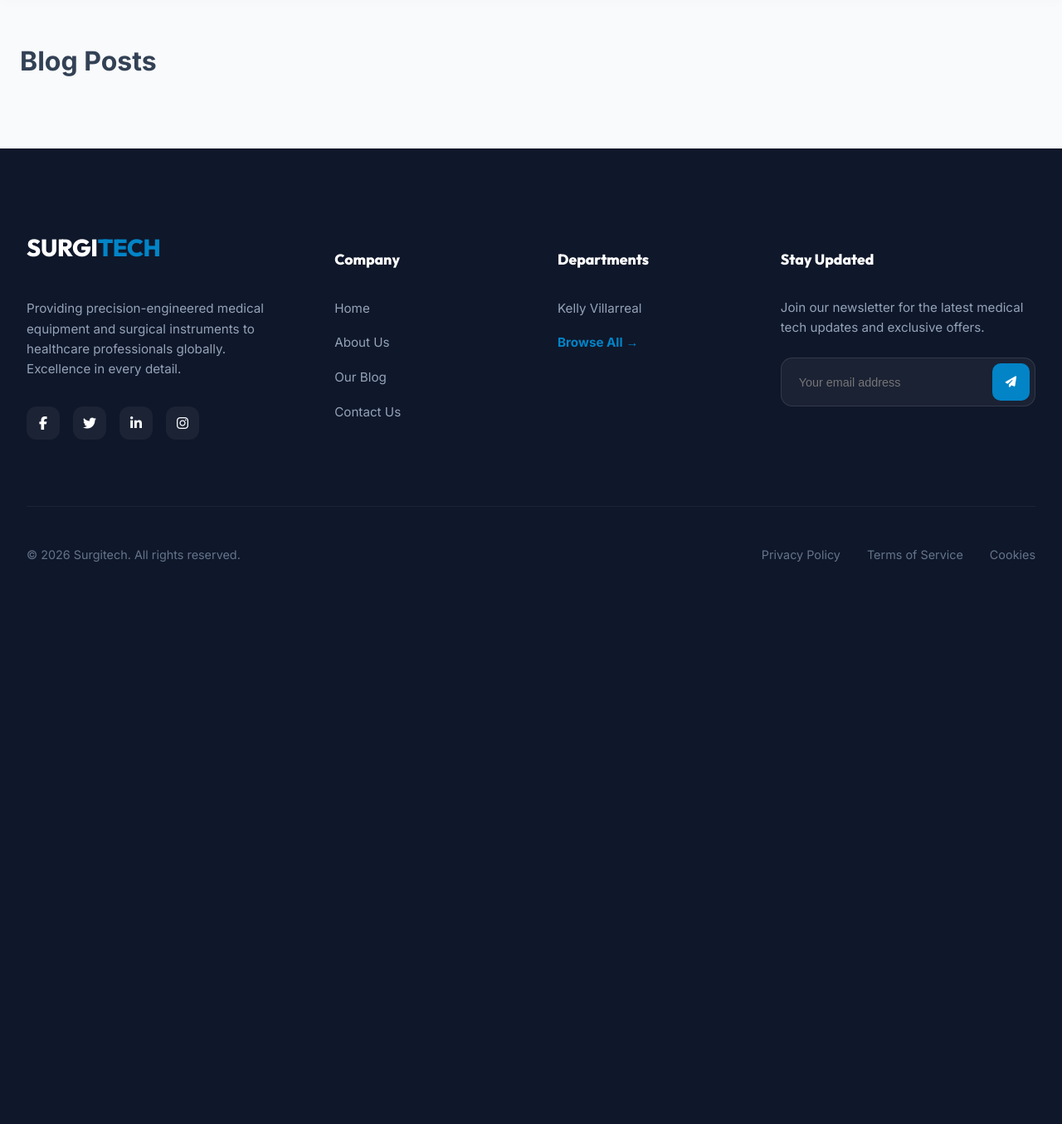
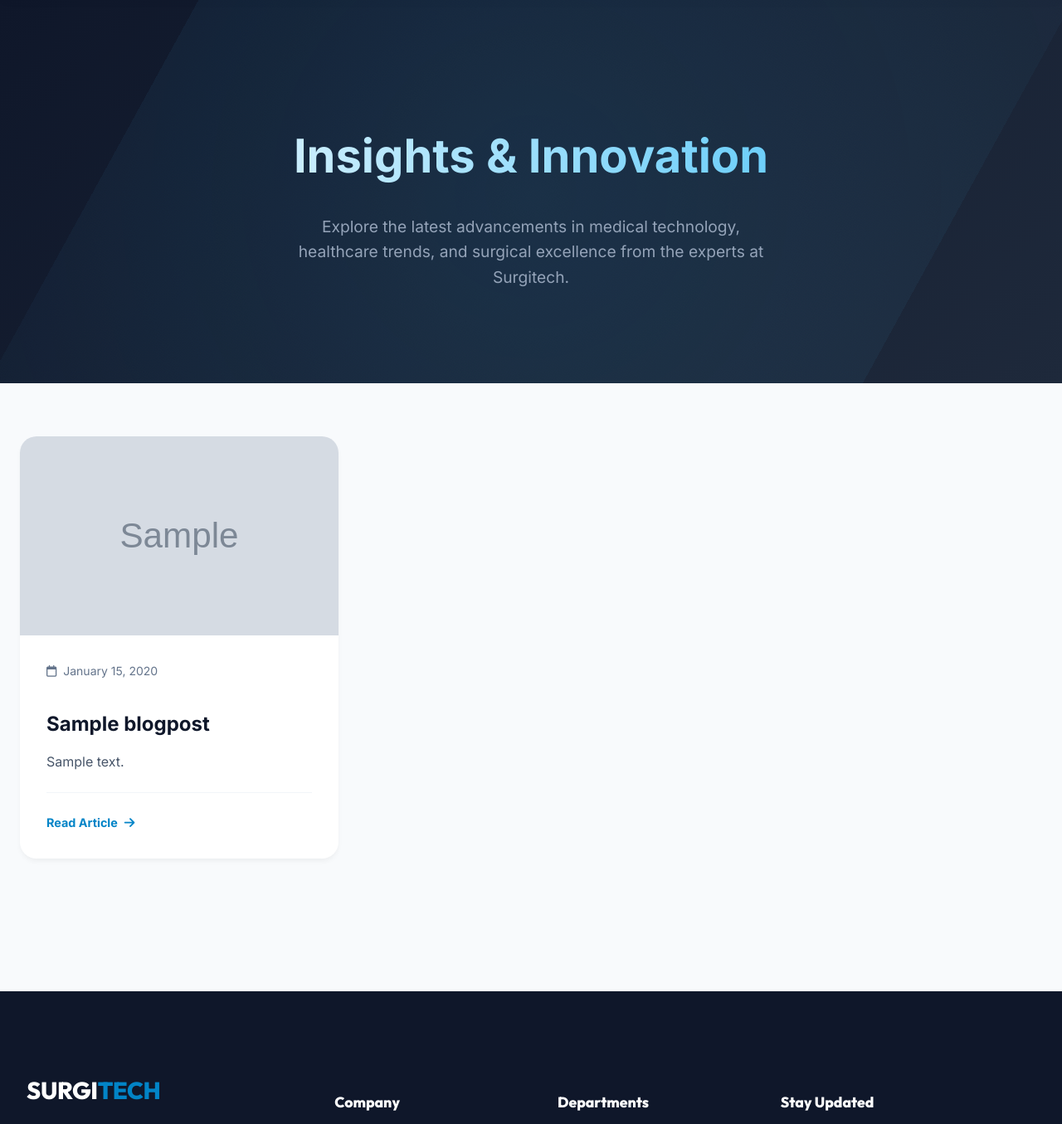
Before and after one commit to AsbinGhimire/surgitech-platform, a Django app: page /blog/ in a window 1280 px wide; the page is wider, and only the part inside the window is pictured. Shown: the part 81-1436 px from the top of that part at 83% size. Before the commit the page ends 758 px from the top of that part, so only its background shows below. Run offline with Django 5.2, Linux system fonts and the light colour scheme; data comes from the database, SQL or seed files in the repository; tables that the repository leaves empty hold one stand-in row (values such as "Sample post"); grey boxes marked "Sample" are stand-in pictures.

Commit message:
Simplify blog system: remove categories and insights, update frontend UI

```diff
--- a/apps/blog/models.py
+++ b/apps/blog/models.py
@@ -3,28 +3,10 @@ from django.utils.text import slugify
 from django.urls import reverse
 from django.contrib.auth.models import User
 
-class BlogCategory(models.Model):
-    name = models.CharField(max_length=100)
-    slug = models.SlugField(unique=True, blank=True)
-
-    class Meta:
-        verbose_name_plural = 'Blog Categories'
-        ordering = ['name']
-
-    def save(self, *args, **kwargs):
-        if not self.slug:
-            self.slug = slugify(self.name)
-        super().save(*args, **kwargs)
-
-    def __str__(self):
-        return self.name
-
-
 class BlogPost(models.Model):
     title = models.CharField(max_length=255)
     slug = models.SlugField(unique=True, blank=True)
     author = models.ForeignKey(User, on_delete=models.SET_NULL, null=True, blank=True)
-    category = models.ForeignKey(BlogCategory, on_delete=models.SET_NULL, null=True, blank=True, related_name='posts')
     content = models.TextField()
     image = models.ImageField(upload_to='blog/')
     created_at = models.DateTimeField(auto_now_add=True)
--- a/apps/blog/urls.py
+++ b/apps/blog/urls.py
@@ -5,4 +5,5 @@ app_name = 'blog'
 
 urlpatterns = [
     path('', views.blog_list, name='list'),
+    path('<slug:slug>/', views.blog_detail, name='detail'),
 ]
--- a/apps/blog/views.py
+++ b/apps/blog/views.py
@@ -1,4 +1,18 @@
-from django.shortcuts import render
+from django.shortcuts import render, get_object_or_404
+from .models import BlogPost
 
 def blog_list(request):
-    return render(request, 'blog/list.html')
+    posts = BlogPost.objects.filter(is_published=True)
+
+    context = {
+        'posts': posts,
+    }
+    return render(request, 'blog/list.html', context)
+
+def blog_detail(request, slug):
+    post = get_object_or_404(BlogPost, slug=slug, is_published=True)
+
+    context = {
+        'post': post,
+    }
+    return render(request, 'blog/detail.html', context)
--- a/apps/dashboard/urls.py
+++ b/apps/dashboard/urls.py
@@ -19,14 +19,9 @@ urlpatterns = [
     path('products/<int:pk>/edit/', views.product_edit, name='product_edit'),
     path('products/<int:pk>/delete/', views.product_delete, name='product_delete'),
 
-    # Blog Categories
-    path('blog/categories/', views.blog_category_list, name='blog_category_list'),
-    path('blog/categories/add/', views.blog_category_add, name='blog_category_add'),
-    path('blog/categories/<int:pk>/edit/', views.blog_category_edit, name='blog_category_edit'),
-    path('blog/categories/<int:pk>/delete/', views.blog_category_delete, name='blog_category_delete'),
-
     # Blog Posts
     path('blog/posts/', views.blog_post_list, name='blog_post_list'),
+
     path('blog/posts/add/', views.blog_post_add, name='blog_post_add'),
     path('blog/posts/<int:pk>/edit/', views.blog_post_edit, name='blog_post_edit'),
     path('blog/posts/<int:pk>/delete/', views.blog_post_delete, name='blog_post_delete'),
--- /dev/null
+++ b/static/css/blog.css
@@ -0,0 +1,341 @@
+/* Blog Styles */
+
+.blog-hero {
+    padding: 6rem 0 4rem;
+    background: linear-gradient(135deg, #0f172a 0%, #1e293b 100%);
+    color: white;
+    text-align: center;
+    position: relative;
+    overflow: hidden;
+}
+
+.blog-hero::before {
+    content: '';
+    position: absolute;
+    top: -50%;
+    left: -50%;
+    width: 200%;
+    height: 200%;
+    background: radial-gradient(circle, rgba(56, 189, 248, 0.1) 0%, transparent 70%);
+    animation: rotate 20s linear infinite;
+}
+
+@keyframes rotate {
+    from { transform: rotate(0deg); }
+    to { transform: rotate(360deg); }
+}
+
+.blog-hero h1 {
+    font-size: 3.5rem;
+    font-weight: 800;
+    margin-bottom: 1.5rem;
+    background: linear-gradient(to right, #fff, #38bdf8);
+    -webkit-background-clip: text;
+    -webkit-text-fill-color: transparent;
+    position: relative;
+    z-index: 1;
+}
+
+.blog-hero p {
+    font-size: 1.2rem;
+    color: #94a3b8;
+    max-width: 600px;
+    margin: 0 auto;
+    position: relative;
+    z-index: 1;
+}
+
+.blog-filters {
+    display: flex;
+    justify-content: center;
+    gap: 1rem;
+    margin: -2rem auto 3rem;
+    position: relative;
+    z-index: 10;
+    flex-wrap: wrap;
+    padding: 0 1rem;
+}
+
+.filter-btn {
+    background: white;
+    color: #334155;
+    padding: 0.75rem 1.5rem;
+    border-radius: 50px;
+    text-decoration: none;
+    font-weight: 600;
+    font-size: 0.9rem;
+    box-shadow: 0 4px 6px -1px rgba(0, 0, 0, 0.1);
+    transition: all 0.3s ease;
+    border: 1px solid transparent;
+}
+
+.filter-btn:hover, .filter-btn.active {
+    background: #0284c7;
+    color: white;
+    transform: translateY(-2px);
+    box-shadow: 0 10px 15px -3px rgba(2, 132, 199, 0.3);
+}
+
+.blog-grid {
+    display: grid;
+    grid-template-columns: repeat(auto-fill, minmax(350px, 1fr));
+    gap: 2.5rem;
+    padding-bottom: 5rem;
+}
+
+.blog-card {
+    background: white;
+    border-radius: 20px;
+    overflow: hidden;
+    box-shadow: 0 4px 6px -1px rgba(0, 0, 0, 0.05);
+    transition: all 0.4s cubic-bezier(0.165, 0.84, 0.44, 1);
+    display: flex;
+    flex-direction: column;
+    height: 100%;
+}
+
+.blog-card:hover {
+    transform: translateY(-10px);
+    box-shadow: 0 20px 25px -5px rgba(0, 0, 0, 0.1), 0 10px 10px -5px rgba(0, 0, 0, 0.04);
+}
+
+.blog-card-image {
+    position: relative;
+    height: 240px;
+    overflow: hidden;
+}
+
+.blog-card-image img {
+    width: 100%;
+    height: 100%;
+    object-fit: cover;
+    transition: transform 0.5s ease;
+}
+
+.blog-card:hover .blog-card-image img {
+    transform: scale(1.1);
+}
+
+.blog-card-category {
+    position: absolute;
+    top: 1rem;
+    left: 1rem;
+    background: rgba(2, 132, 199, 0.9);
+    color: white;
+    padding: 0.4rem 1rem;
+    border-radius: 50px;
+    font-size: 0.75rem;
+    font-weight: 700;
+    text-transform: uppercase;
+    letter-spacing: 0.5px;
+    backdrop-filter: blur(4px);
+}
+
+.blog-card-content {
+    padding: 2rem;
+    flex-grow: 1;
+    display: flex;
+    flex-direction: column;
+}
+
+.blog-card-date {
+    font-size: 0.875rem;
+    color: #64748b;
+    margin-bottom: 0.75rem;
+    display: flex;
+    align-items: center;
+    gap: 0.5rem;
+}
+
+.blog-card h3 {
+    font-size: 1.5rem;
+    font-weight: 700;
+    margin-bottom: 1rem;
+    color: #0f172a;
+    line-height: 1.4;
+}
+
+.blog-card h3 a {
+    text-decoration: none;
+    color: inherit;
+    transition: color 0.3s ease;
+}
+
+.blog-card h3 a:hover {
+    color: #0284c7;
+}
+
+.blog-card-excerpt {
+    color: #475569;
+    font-size: 1rem;
+    margin-bottom: 1.5rem;
+    display: -webkit-box;
+    -webkit-line-clamp: 3;
+    -webkit-box-orient: vertical;
+    overflow: hidden;
+}
+
+.blog-card-footer {
+    margin-top: auto;
+    padding-top: 1.5rem;
+    border-top: 1px solid #f1f5f9;
+    display: flex;
+    align-items: center;
+    justify-content: space-between;
+}
+
+.read-more {
+    font-weight: 700;
+    color: #0284c7;
+    text-decoration: none;
+    display: flex;
+    align-items: center;
+    gap: 0.5rem;
+    font-size: 0.9rem;
+    transition: gap 0.3s ease;
+}
+
+.read-more:hover {
+    gap: 0.8rem;
+}
+
+/* Detail Page Styles */
+.post-header {
+    padding: 8rem 0 4rem;
+    background: #0f172a;
+    color: white;
+    text-align: center;
+}
+
+.post-meta {
+    display: flex;
+    justify-content: center;
+    align-items: center;
+    gap: 2rem;
+    margin-bottom: 2rem;
+    color: #94a3b8;
+}
+
+.post-meta-item {
+    display: flex;
+    align-items: center;
+    gap: 0.5rem;
+    font-size: 0.95rem;
+}
+
+.post-title {
+    font-size: 3.5rem;
+    font-weight: 800;
+    max-width: 900px;
+    margin: 0 auto 3rem;
+    line-height: 1.2;
+}
+
+.post-featured-image {
+    max-width: 1000px;
+    margin: -5rem auto 4rem;
+    border-radius: 30px;
+    overflow: hidden;
+    box-shadow: 0 25px 50px -12px rgba(0, 0, 0, 0.25);
+    position: relative;
+    z-index: 20;
+}
+
+.post-featured-image img {
+    width: 100%;
+    height: auto;
+    display: block;
+}
+
+.post-content-wrap {
+    max-width: 800px;
+    margin: 0 auto 5rem;
+    padding: 0 1.5rem;
+}
+
+.post-content {
+    font-size: 1.2rem;
+    line-height: 1.8;
+    color: #334155;
+}
+
+.post-content p {
+    margin-bottom: 2rem;
+}
+
+.post-content h2 {
+    font-size: 2rem;
+    font-weight: 700;
+    margin: 3rem 0 1.5rem;
+    color: #0f172a;
+}
+
+.post-sidebar {
+    background: #f8fafc;
+    border-radius: 20px;
+    padding: 2.5rem;
+    margin-top: 4rem;
+}
+
+.sidebar-title {
+    font-size: 1.25rem;
+    font-weight: 700;
+    margin-bottom: 1.5rem;
+    color: #0f172a;
+    display: flex;
+    align-items: center;
+    gap: 0.75rem;
+}
+
+.recent-post-item {
+    display: flex;
+    gap: 1.25rem;
+    margin-bottom: 1.5rem;
+    text-decoration: none;
+    color: inherit;
+    transition: transform 0.3s ease;
+}
+
+.recent-post-item:hover {
+    transform: translateX(5px);
+}
+
+.recent-post-thumb {
+    width: 80px;
+    height: 80px;
+    border-radius: 12px;
+    overflow: hidden;
+    flex-shrink: 0;
+}
+
+.recent-post-thumb img {
+    width: 100%;
+    height: 100%;
+    object-fit: cover;
+}
+
+.recent-post-info h4 {
+    font-size: 1rem;
+    font-weight: 600;
+    color: #0f172a;
+    line-height: 1.4;
+    margin-bottom: 0.4rem;
+}
+
+.recent-post-info span {
+    font-size: 0.8rem;
+    color: #64748b;
+}
+
+@media (max-width: 768px) {
+    .blog-hero h1, .post-title {
+        font-size: 2.5rem;
+    }
+    .blog-grid {
+        grid-template-columns: 1fr;
+    }
+    .post-meta {
+        flex-direction: column;
+        gap: 0.5rem;
+    }
+}
--- a/templates/blog/list.html
+++ b/templates/blog/list.html
@@ -1,7 +1,53 @@
 {% extends 'base/base.html' %}
-{% block title %}Blog - Surgitech{% endblock %}
+{% load static %}
+
+{% block title %}Insights & Innovation — Surgitech Blog{% endblock %}
+
+{% block extra_css %}
+<link rel="stylesheet" href="{% static 'css/blog.css' %}">
+{% endblock %}
+
 {% block content %}
-<div class="page-container">
-    <h1>Blog Posts</h1>
+<section class="blog-hero">
+    <div class="page-container">
+        <h1>Insights & Innovation</h1>
+        <p>Explore the latest advancements in medical technology, healthcare trends, and surgical excellence from the experts at Surgitech.</p>
+    </div>
+</section>
+
+<div class="page-container" style="margin-top: 4rem;">
+    <div class="blog-grid">
+        {% for post in posts %}
+        <article class="blog-card">
+            <div class="blog-card-image">
+                {% if post.image %}
+                <img src="{{ post.image.url }}" alt="{{ post.title }}">
+                {% else %}
+                <img src="{% static 'images/placeholder.jpg' %}" alt="{{ post.title }}">
+                {% endif %}
+            </div>
+            <div class="blog-card-content">
+                <div class="blog-card-date">
+                    <i class="fa-regular fa-calendar"></i> {{ post.created_at|date:"F d, Y" }}
+                </div>
+                <h3><a href="{{ post.get_absolute_url }}">{{ post.title }}</a></h3>
+                <div class="blog-card-excerpt">
+                    {{ post.content|striptags|truncatewords:25 }}
+                </div>
+                <div class="blog-card-footer">
+                    <a href="{{ post.get_absolute_url }}" class="read-more">
+                        Read Article <i class="fa-solid fa-arrow-right"></i>
+                    </a>
+                </div>
+            </div>
+        </article>
+        {% empty %}
+        <div style="grid-column: 1/-1; text-align: center; padding: 5rem 0;">
+            <i class="fa-solid fa-newspaper" style="font-size: 4rem; color: #e2e8f0; margin-bottom: 2rem; display: block;"></i>
+            <h2 style="color: #0f172a; margin-bottom: 1rem;">No articles found</h2>
+            <p style="color: #64748b;">We're currently preparing new content for you. Please check back soon!</p>
+        </div>
+        {% endfor %}
+    </div>
 </div>
 {% endblock %}
--- a/templates/dashboard/base.html
+++ b/templates/dashboard/base.html
@@ -377,9 +377,7 @@
       <a href="{% url 'dashboard:blog_post_list' %}" class="nav-link {% block nav_blog %}{% endblock %}">
         <i class="fa-solid fa-newspaper"></i> Blog Posts
       </a>
-      <a href="{% url 'dashboard:blog_category_list' %}" class="nav-link">
-        <i class="fa-solid fa-tags"></i> Blog Categories
-      </a>
+
 
       <div class="nav-label">Quick Actions</div>
       <a href="{% url 'dashboard:product_add' %}" class="btn btn-primary" style="margin: 8px 12px; justify-content: center; font-size: 12px; padding: 8px;">
--- a/templates/dashboard/blog/post_form.html
+++ b/templates/dashboard/blog/post_form.html
@@ -30,10 +30,6 @@
         <label>Post Title *</label>
         {{ form.title }}
         {% if form.title.errors %}<ul class="errorlist">{% for e in form.title.errors %}<li>{{ e }}</li>{% endfor %}</ul>{% endif %}
-      </div>
-      <div class="form-group">
-        <label>Category</label>
-        {{ form.category }}
       </div>
       <div class="form-group">
         <label>Status</label>
```
Also changed, not shown: apps/dashboard/forms.py (+3 -12 lines), apps/dashboard/views.py (+5 -38 lines), templates/blog/detail.html (+54 -4 lines), templates/dashboard/blog/post_list.html (+2 -13 lines), apps/blog/migrations/0002_remove_blogpost_category_delete_blogcategory.py (added).
